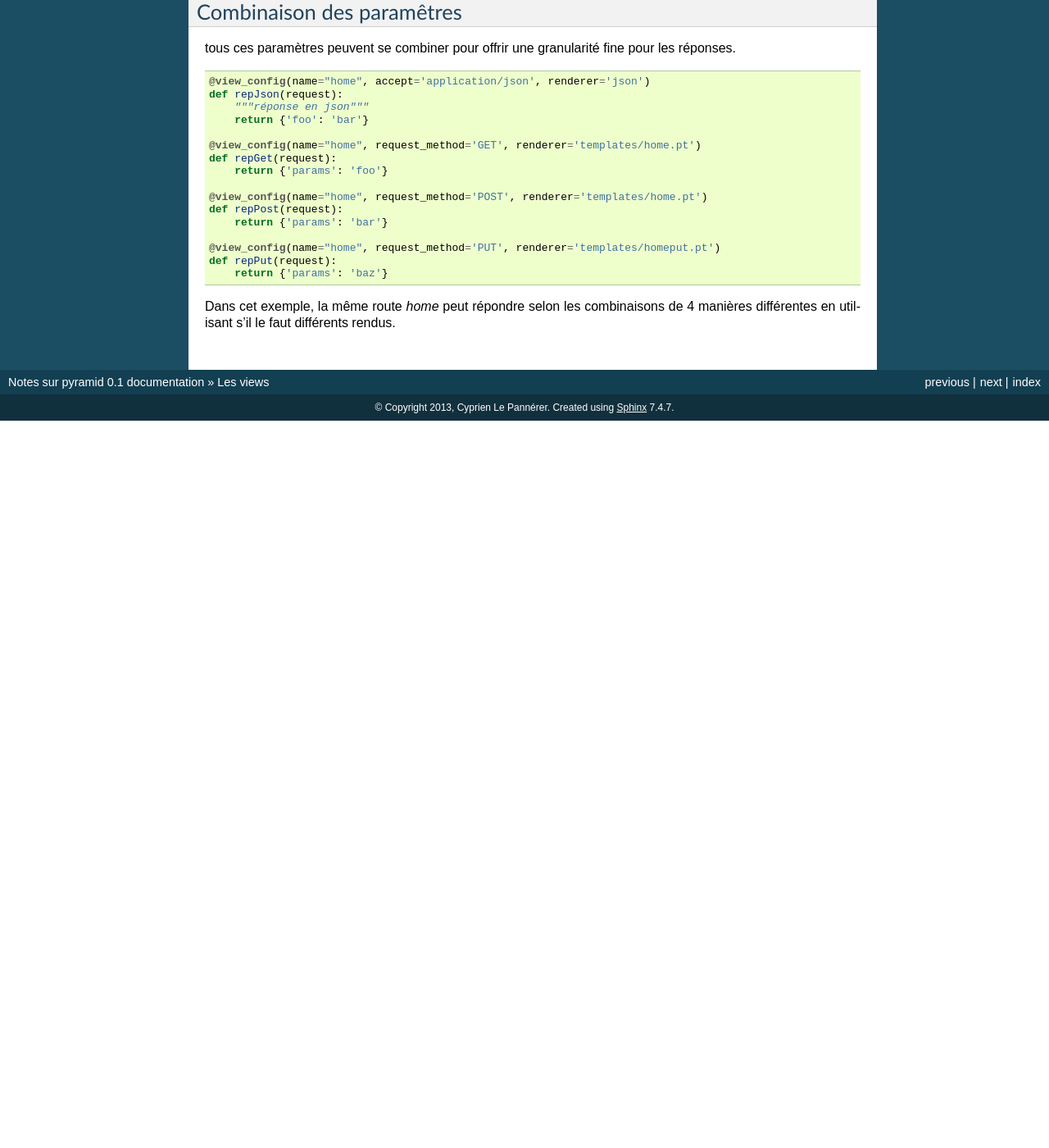
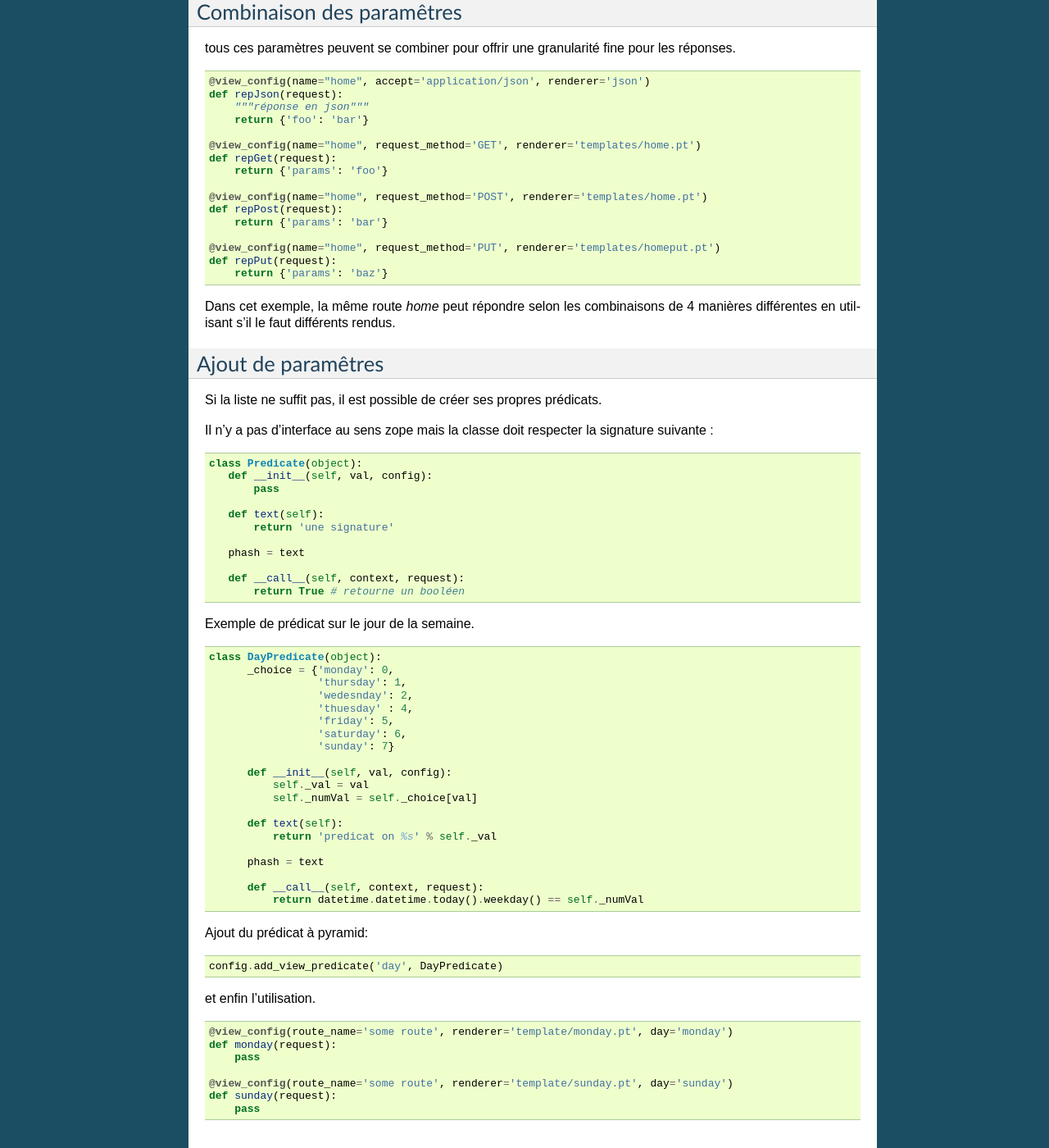
Before and after one commit to cyplp/note_pyramid, a Sphinx documentation site: the page built from source/views.rst, in a window 1280 px wide and 1400 px high, scrolled down 1682 px. Shown: the whole window at 82% size. Built offline with Sphinx 7.4.7, drawn with Linux system fonts in a browser that asks for light colours; before the commit the page ends 2195 px from its top, so only the background shows below that.

Commit message:
Ajout des prédicats

```diff
--- a/source/views.rst
+++ b/source/views.rst
@@ -114,3 +114,69 @@ tous ces paramètres peuvent se combiner pour offrir une granularité fine pour
 
 Dans cet exemple, la même route `home` peut répondre selon les combinaisons de 4 manières différentes en utilisant s'il le
 faut différents rendus.
+
+
+Ajout de paramêtres
+-------------------
+
+Si la liste ne suffit pas, il est possible de créer ses propres prédicats.
+
+Il n'y a pas d'interface au sens zope mais la classe doit respecter la signature
+suivante :
+
+.. code-block:: python
+
+ class Predicate(object):
+    def __init__(self, val, config):
+        pass
+
+    def text(self):
+        return 'une signature'
+
+    phash = text
+
+    def __call__(self, context, request):
+        return True # retourne un booléen
+
+Exemple de prédicat sur le jour de la semaine.
+
+.. code-block:: python
+
+ class DayPredicate(object):
+       _choice = {'monday': 0,
+                  'thursday': 1,
+		  'wedesnday': 2,
+		  'thuesday' : 4,
+		  'friday': 5,
+		  'saturday': 6,
+		  'sunday': 7}
+
+       def __init__(self, val, config):
+	   self._val = val
+	   self._numVal = self._choice[val]
+
+       def text(self):
+           return 'predicat on %s' % self._val
+
+       phash = text
+
+       def __call__(self, context, request):
+           return datetime.datetime.today().weekday() == self._numVal
+
+Ajout du prédicat à pyramid:
+
+.. code-block:: python
+
+ config.add_view_predicate('day', DayPredicate)
+
+et enfin l'utilisation.
+
+.. code-block:: python
+
+ @view_config(route_name='some route', renderer='template/monday.pt', day='monday')
+ def monday(request):
+     pass
+
+ @view_config(route_name='some route', renderer='template/sunday.pt', day='sunday')
+ def sunday(request):
+     pass
```
